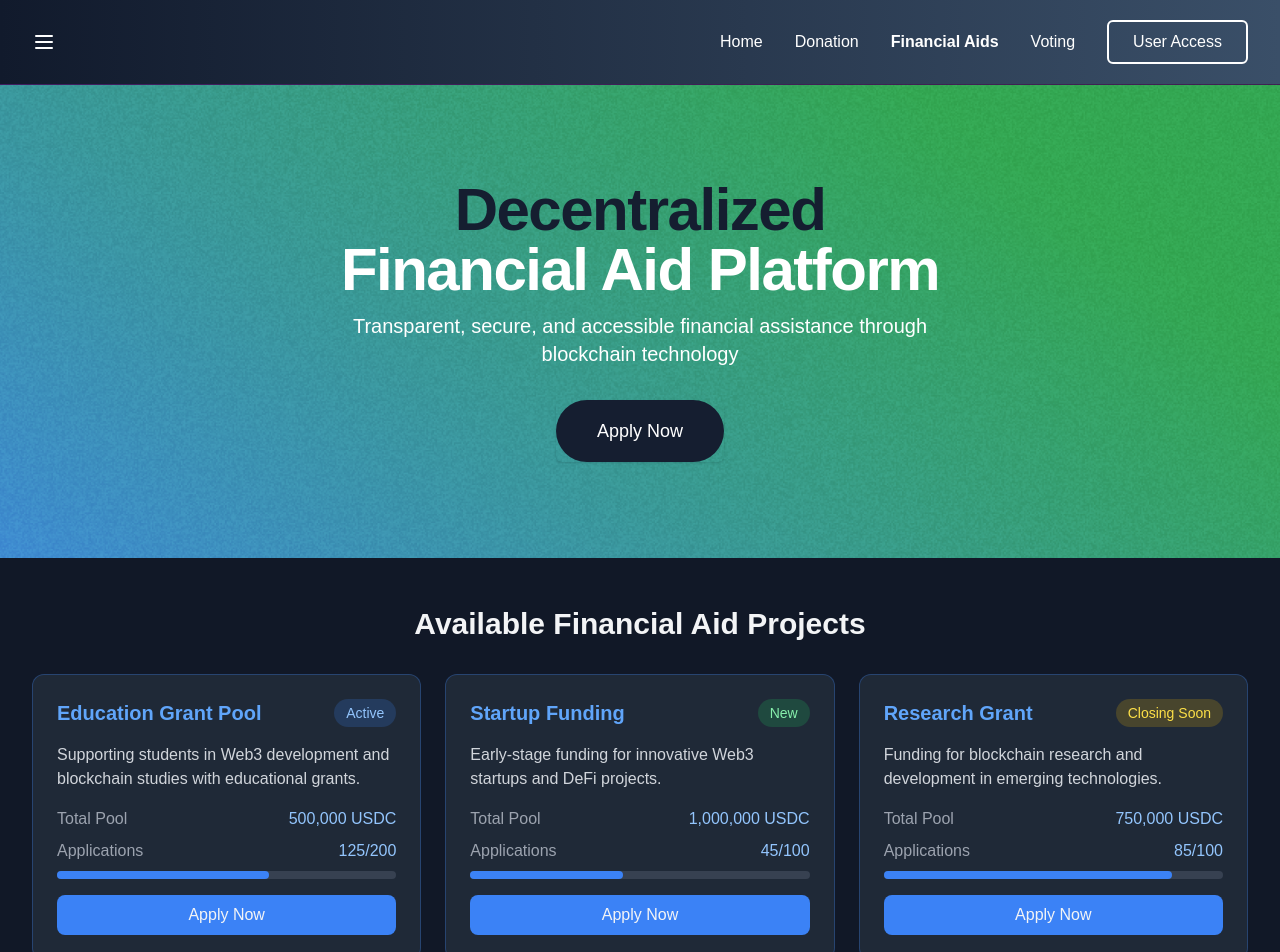
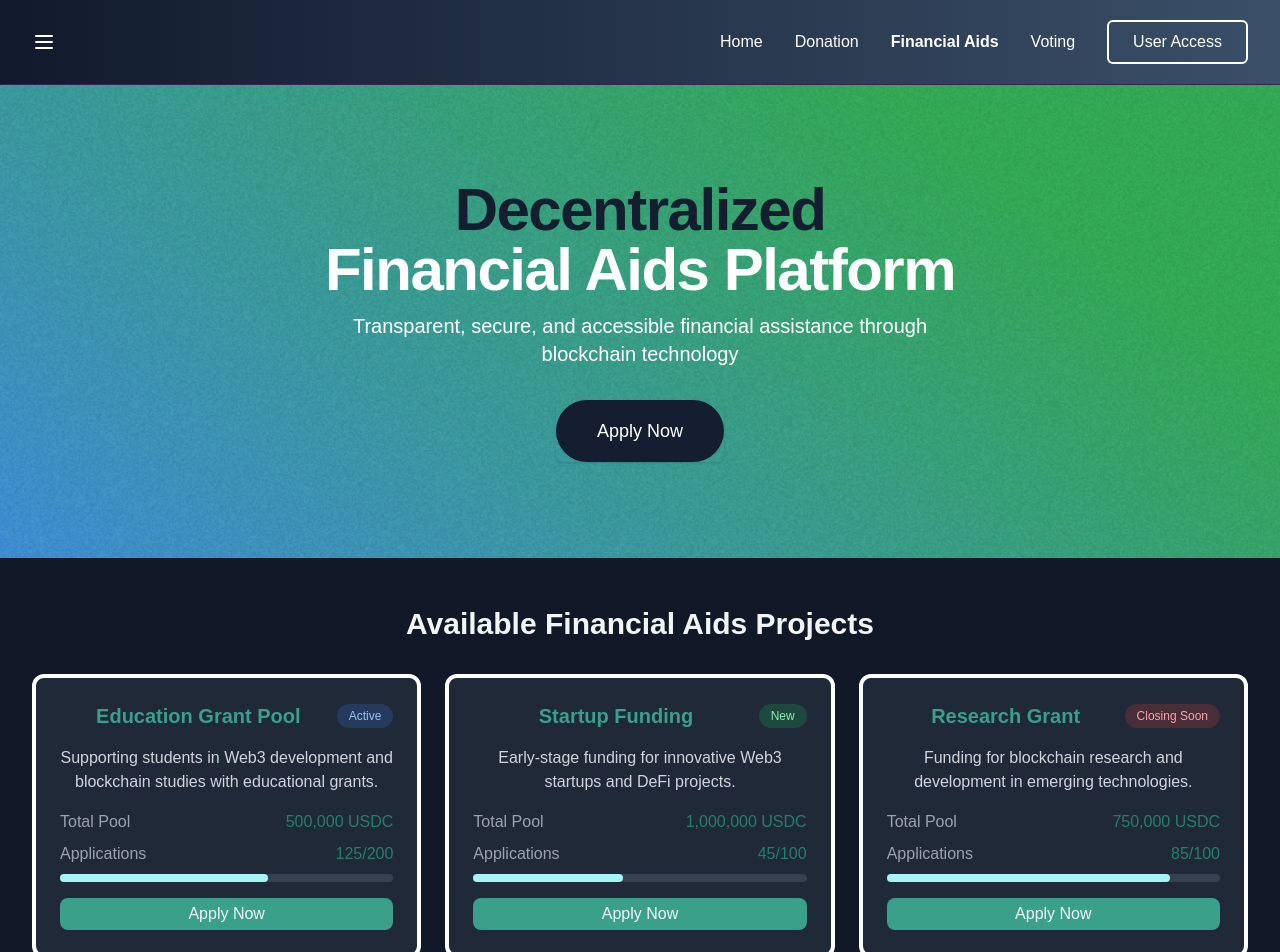
Before and after one commit to kaii3677/thaifundify, a Next.js app in the folder thaifundify/: page /financial in a window 1280 px wide. Shown: the top 952 px of the page. Built offline with nearby package versions, Linux system fonts and the light colour scheme.

Commit message:
financial aids

```diff
--- a/thaifundify/app/financial/page.tsx
+++ b/thaifundify/app/financial/page.tsx
@@ -26,8 +26,8 @@ export default function Financial() {
           <div className="relative z-10 py-8 sm:py-16 md:py-20 lg:py-24">
             <div className="text-center text-white">
               <h1 className="text-4xl tracking-tight font-extrabold sm:text-5xl md:text-6xl">
-              <span className="block text-[#151E30]">Decentralized</span>
-              <span className="block">Financial Aid Platform</span>
+                <span className="block text-[#151E30]">Decentralized</span>
+                <span className="block">Financial Aids Platform</span>
               </h1>
               <p className="mt-3 text-base sm:text-lg sm:max-w-xl sm:mx-auto md:text-xl">
                 Transparent, secure, and accessible financial assistance through blockchain technology
@@ -50,7 +50,7 @@ export default function Financial() {
       {/* Available Projects */}
       <div className="max-w-7xl mx-auto px-4 sm:px-6 lg:px-8 py-12">
         <h2 className="text-3xl font-bold mb-8 text-center">
-          Available Financial Aid Projects
+          Available Financial Aids Projects
         </h2>
         <div className="grid grid-cols-1 md:grid-cols-2 lg:grid-cols-3 gap-6">
           {/* Project Cards */}
@@ -79,7 +79,7 @@ export default function Financial() {
           <ProjectCard
             title="Research Grant"
             status="Closing Soon"
-            statusClass="bg-yellow-500/20 text-yellow-300"
+            statusClass="bg-red-500/20 text-red-300"
             description="Funding for blockchain research and development in emerging technologies."
             totalPool="750,000 USDC"
             applications="85/100"
@@ -100,7 +100,7 @@ interface ProjectCardProps {
   totalPool: string;
   applications: string;
   progress: number;
-  onApply: () => void; // Add a prop type for the click handler
+  onApply: () => void;
 }
 
 const ProjectCard: React.FC<ProjectCardProps> = ({
@@ -111,36 +111,40 @@ const ProjectCard: React.FC<ProjectCardProps> = ({
   totalPool,
   applications,
   progress,
-  onApply, // Destructure the `onApply` prop
+  onApply,
 }) => {
   return (
-    <div className="bg-gray-800 rounded-xl p-6 border border-blue-500/30 hover:border-blue-500/60 transition-colors">
+    <div className="bg-gray-800 rounded-xl p-6 border-4 border-white hover:border-white transition-colors">
       <div className="flex items-center justify-between mb-4">
-        <h3 className="text-xl font-bold text-blue-400">{title}</h3>
-        <span className={`px-3 py-1 rounded-full text-sm ${statusClass}`}>
+        <h3 className="text-xl font-bold text-[#3AA089] text-center w-full"> {/* Added font-bold for bold text */}
+          {title}
+        </h3>
+        <span
+          className={`flex items-center justify-center px-3 py-1 rounded-full text-xs whitespace-nowrap ${statusClass}`}
+        >
           {status}
         </span>
       </div>
-      <p className="text-gray-300 mb-4">{description}</p>
+      <p className="text-gray-300 mb-4 text-center">{description}</p>
       <div className="space-y-2">
         <div className="flex justify-between">
           <span className="text-gray-400">Total Pool</span>
-          <span className="text-blue-300">{totalPool}</span>
+          <span className="text-[#277F6B]">{totalPool}</span>
         </div>
         <div className="flex justify-between">
           <span className="text-gray-400">Applications</span>
-          <span className="text-blue-300">{applications}</span>
+          <span className="text-[#277F6B]">{applications}</span>
         </div>
         <div className="w-full bg-gray-700 rounded-full h-2 mt-2">
           <div
-            className="bg-blue-500 h-2 rounded-full"
-            style={{ width: `${progress}%` }}
+            className="h-2 rounded-full"
+            style={{ width: `${progress}%`, backgroundColor: "#A4F4F4" }}
           ></div>
         </div>
       </div>
       <button
-        onClick={onApply} // Use the `onApply` prop here
-        className="w-full mt-4 px-4 py-2 bg-blue-500 hover:bg-blue-600 rounded-lg transition-colors"
+        onClick={onApply}
+        className="w-full mt-4 px-3 py-1 bg-[#3AA089] hover:bg-[#3AA089] rounded-lg transition-colors"
       >
         Apply Now
       </button>
```
